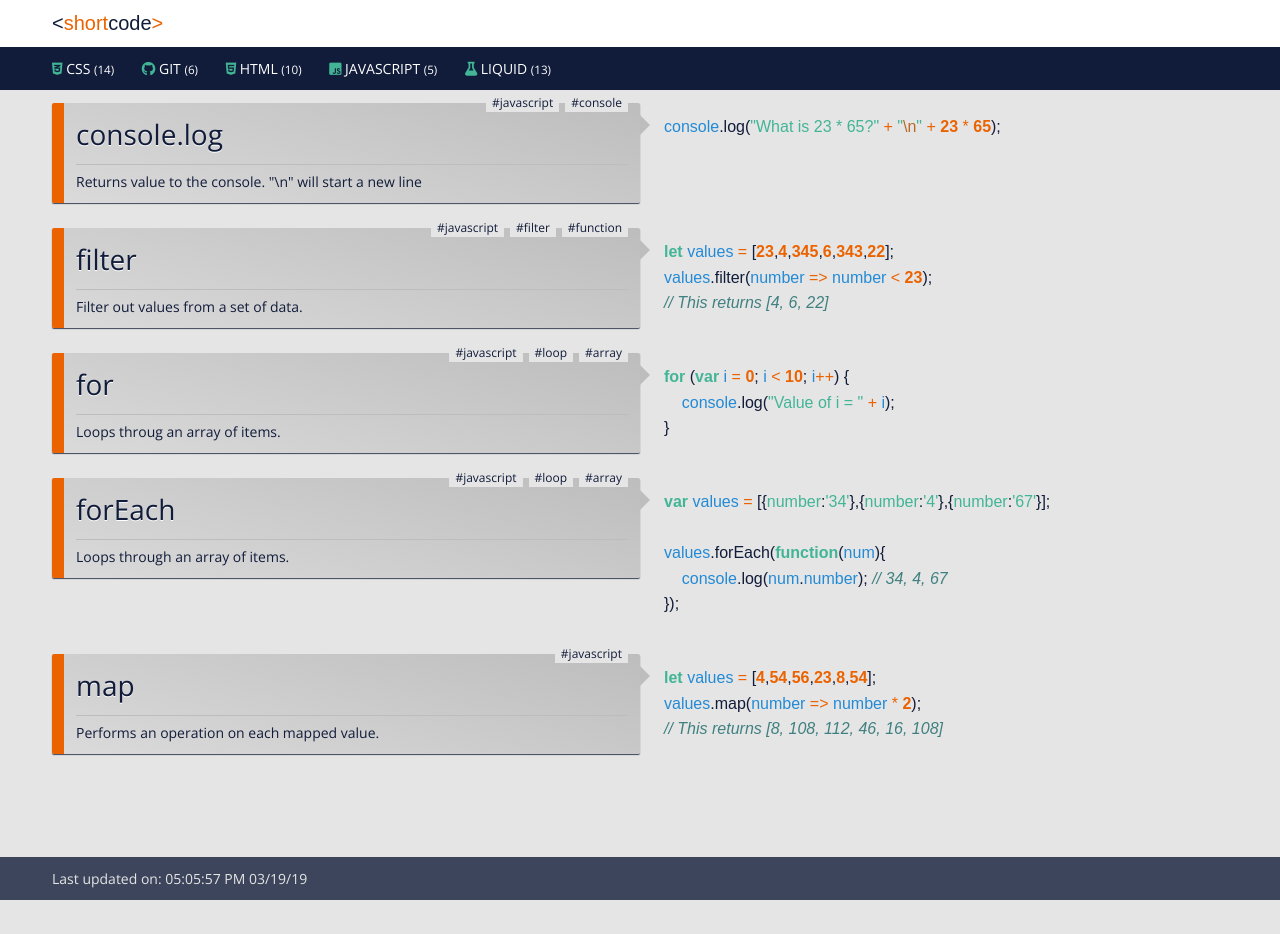
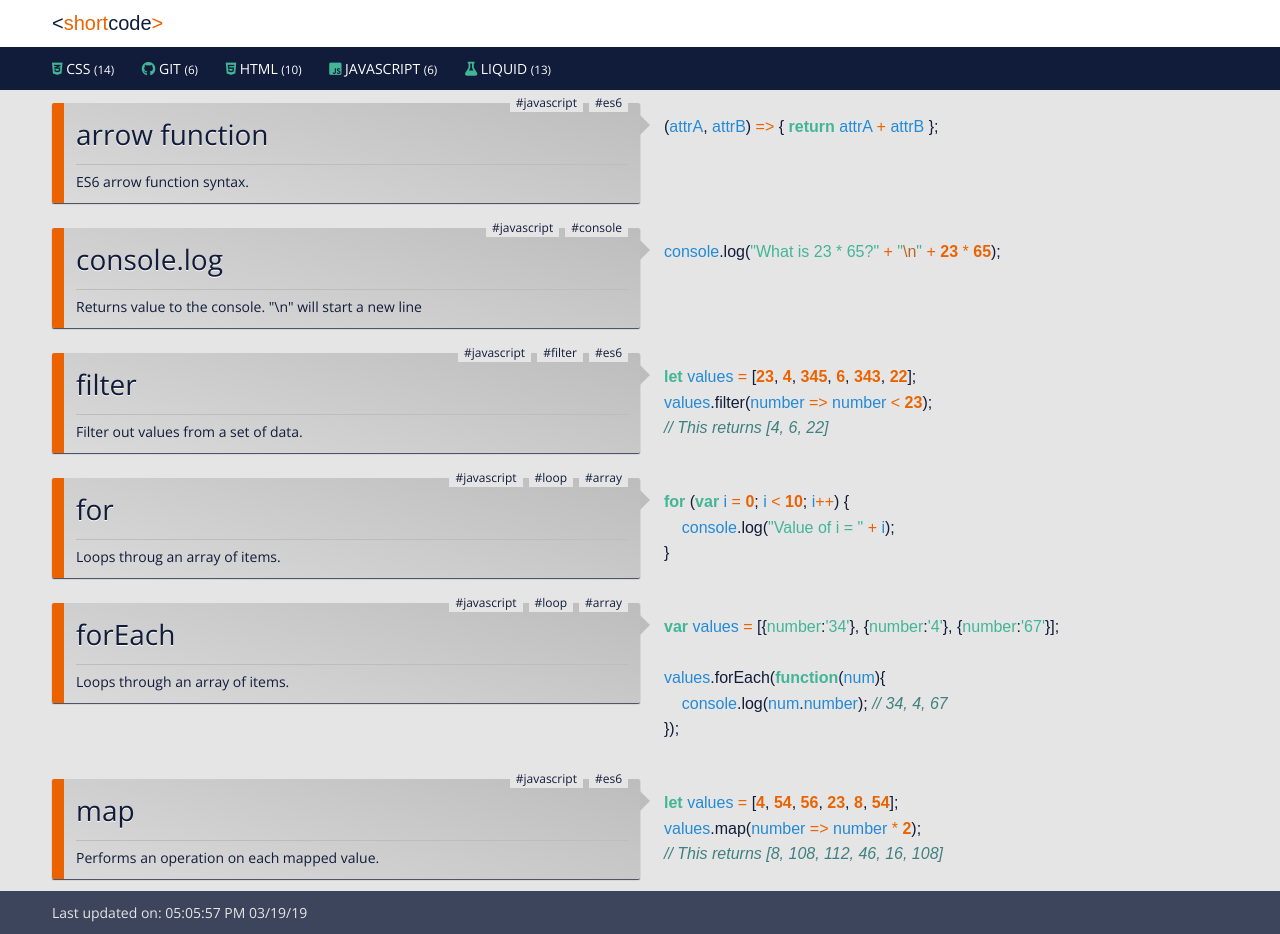
Before and after one commit to proochster/shortcode, a Jekyll site: the page built from code_javscript.html, in a window 1280 px wide. Built offline with Jekyll 4.4.1, drawn with Linux system fonts in a browser that asks for light colours; some web fonts are replaced; before the commit the page ends 900 px from its top, so only the background shows below that.

Commit message:
+^ JS: code

```diff
--- a/_collections/_javascript/filter.html
+++ b/_collections/_javascript/filter.html
@@ -1,9 +1,9 @@
 ---
 title: filter
 description: Filter out values from a set of data.
-tags: javascript filter function
+tags: javascript filter es6
 date: 2019-03-08
 ---
-let values = [23,4,345,6,343,22];
+let values = [23, 4, 345, 6, 343, 22];
 values.filter(number => number < 23);
 // This returns [4, 6, 22]
--- a/_collections/_javascript/foreach.html
+++ b/_collections/_javascript/foreach.html
@@ -4,7 +4,7 @@ description: Loops through an array of items.
 tags: javascript loop array
 date: 2019-03-08
 ---
-var values = [{number:'34'},{number:'4'},{number:'67'}];
+var values = [{number:'34'}, {number:'4'}, {number:'67'}];
 
 values.forEach(function(num){
     console.log(num.number); // 34, 4, 67
--- a/_collections/_javascript/map.html
+++ b/_collections/_javascript/map.html
@@ -1,9 +1,9 @@
 ---
 title: map
 description: Performs an operation on each mapped value.
-tags: javascript
+tags: javascript es6
 date: 2019-03-10
 ---
-let values = [4,54,56,23,8,54];
+let values = [4, 54, 56, 23, 8, 54];
 values.map(number => number * 2);
 // This returns [8, 108, 112, 46, 16, 108]
```
Also changed, not shown: _collections/_javascript/arrow-function.html (added, +7 -0 lines).
